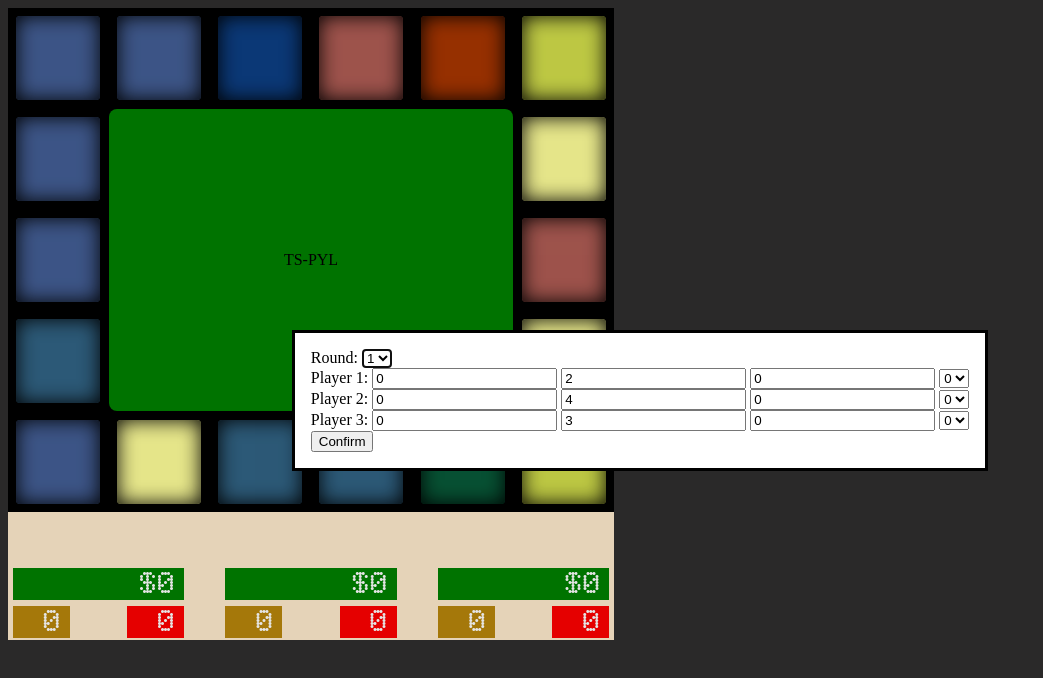
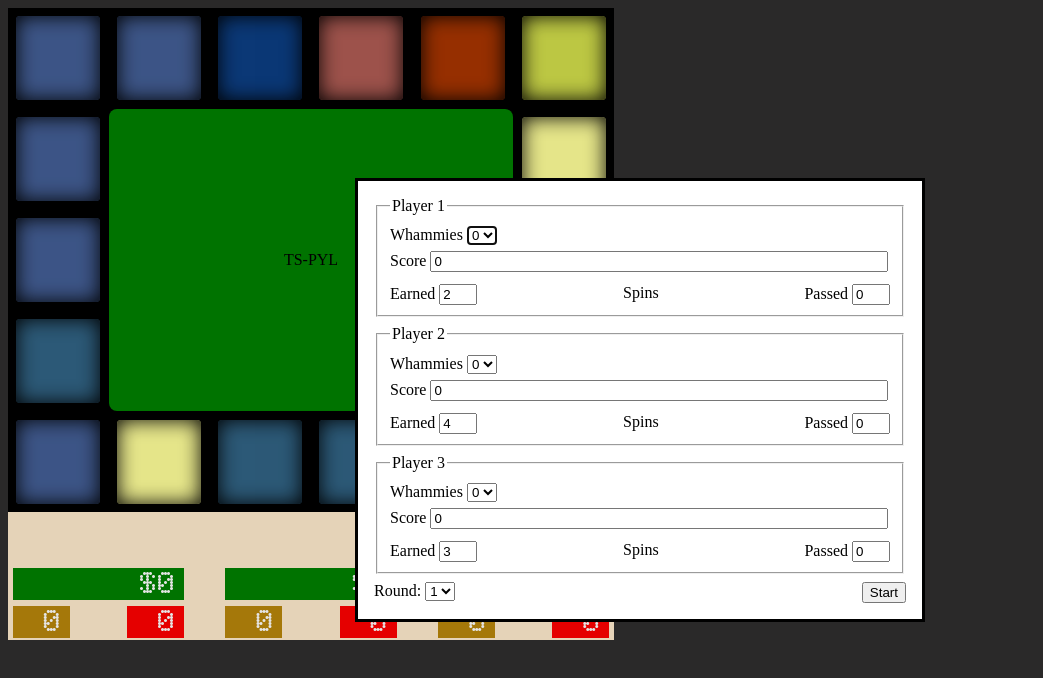
Before and after one commit to t27duck/ts-pyl, a website with bundled scripts: page www/index.html in a window 1280 px wide. Shown: the whole page, without its empty margins (0-1043 px from the left). Built offline with nearby package versions, Linux system fonts and the light colour scheme; files whose address does not match are found by name.

Commit message:
Format the setup dialog

```diff
--- a/src/styles.css
+++ b/src/styles.css
@@ -226,3 +226,46 @@ body {
 .slide-leave-end {
   filter: brightness(100%);
 }
+
+#setup {
+  max-width: 540px;
+}
+
+#setup #player-options {
+  display: block;
+}
+
+#setup .select-spins {
+  display: flex;
+  justify-content: space-between;
+}
+
+#setup .select-spin {
+}
+
+#setup .select-spin input {
+  width: 30px;
+}
+
+#setup fieldset {
+  width: 500px;
+  margin-bottom: 8px;
+}
+
+#setup fieldset div {
+  margin-top: 6px;
+}
+
+#setup fieldset label {
+  display: inline-block;
+}
+
+#setup .start {
+  margin-top: 8px;
+  display: flex;
+  justify-content: space-between;
+}
+
+#setup .select-score {
+  width: 90%;
+}
--- a/www/index.html
+++ b/www/index.html
@@ -78,19 +78,11 @@
 
   <dialog id="setup">
     <form method="dialog">
+      <div id="player-options">
+        <fieldset>
+          <legend>Player 1</legend>
           <div>
-        <label for="round">Round:</label>
-        <select id="select-round">
-          <option value="0" selected>1</option>
-          <option value="1">2</option>
-        </select>
-      </div>
-
-      <div>
-        <label for="round">Player 1:</label>
-        <input type="text" id="select-player-1-score" value="0">
-        <input type="number" id="select-player-1-spins" value="4">
-        <input type="number" id="select-player-1-passed-spins" value="0">
+            <label for="select-player-1-whammies">Whammies</label>
             <select id="select-player-1-whammies">
               <option value="0" selected>0</option>
               <option value="1">1</option>
@@ -99,12 +91,27 @@
               <option value="4">4</option>
             </select>
           </div>
+          <div>
+            <label for="select-player-1-score">Score</label>
+            <input type="number" required min="0" id="select-player-1-score" class="select-score" value="0">
+          </div>
+          <div class="select-spins">
+            <div class="select-spin">
+              <label for="select-player-1-spins">Earned</label>
+              <input type="number" required min="0" max="12" id="select-player-1-spins" value="0">
+            </div>
+            <div>Spins</div>
+            <div class="select-spin">
+              <label for="select-player-1-passed-spins">Passed</label>
+              <input type="number" required min="0" max="12" id="select-player-1-passed-spins" value="0">
+            </div>
+          </div>
+        </fieldset>
 
+        <fieldset>
+          <legend>Player 2</legend>
           <div>
-        <label for="round">Player 2:</label>
-        <input type="text" id="select-player-2-score" value="0">
-        <input type="number" id="select-player-2-spins" value="5">
-        <input type="number" id="select-player-2-passed-spins" value="0">
+            <label for="select-player-2-whammies">Whammies</label>
             <select id="select-player-2-whammies">
               <option value="0" selected>0</option>
               <option value="1">1</option>
@@ -113,12 +120,27 @@
               <option value="4">4</option>
             </select>
           </div>
+          <div>
+            <label for="select-player-2-score">Score</label>
+            <input type="number" required min="0" id="select-player-2-score" class="select-score" value="0">
+          </div>
+          <div class="select-spins">
+            <div class="select-spin">
+              <label for="select-player-1-spins">Earned</label>
+              <input type="number" required min="0" max="12" id="select-player-2-spins" value="0">
+            </div>
+            <div>Spins</div>
+            <div class="select-spin">
+              <label for="select-player-2-passed-spins">Passed</label>
+              <input type="number" required min="0" max="12" id="select-player-2-passed-spins" value="0">
+            </div>
+          </div>
+        </fieldset>
 
+        <fieldset>
+          <legend>Player 3</legend>
           <div>
-        <label for="round">Player 3:</label>
-        <input type="text" id="select-player-3-score" value="0">
-        <input type="number" id="select-player-3-spins" value="3">
-        <input type="number" id="select-player-3-passed-spins" value="0">
+            <label for="select-player-3-whammies">Whammies</label>
             <select id="select-player-3-whammies">
               <option value="0" selected>0</option>
               <option value="1">1</option>
@@ -127,7 +149,33 @@
               <option value="4">4</option>
             </select>
           </div>
-      <button id="confirmBtn" value="default">Confirm</button>
+          <div>
+            <label for="select-player-3-score">Score</label>
+            <input type="number" required min="0" required id="select-player-3-score" class="select-score" value="0">
+          </div>
+          <div class="select-spins">
+            <div class="select-spin">
+              <label for="select-player-3-spins">Earned</label>
+              <input type="number" required min="0" max="12" id="select-player-3-spins" value="0">
+            </div>
+            <div>Spins</div>
+            <div class="select-spin">
+              <label for="select-player-3-passed-spins">Passed</label>
+              <input type="number" required min="0" max="12" id="select-player-3-passed-spins" value="0">
+            </div>
+          </div>
+        </fieldset>
+      </div>
+      <div class="start">
+        <div>
+          <label for="round">Round:</label>
+          <select id="select-round">
+            <option value="0" selected>1</option>
+            <option value="1">2</option>
+          </select>
+        </div>
+        <button>Start</button>
+      </div>
     </form>
   </dialog>
 </body>
```
Lines whose indentation alone changed are shown as unchanged.
